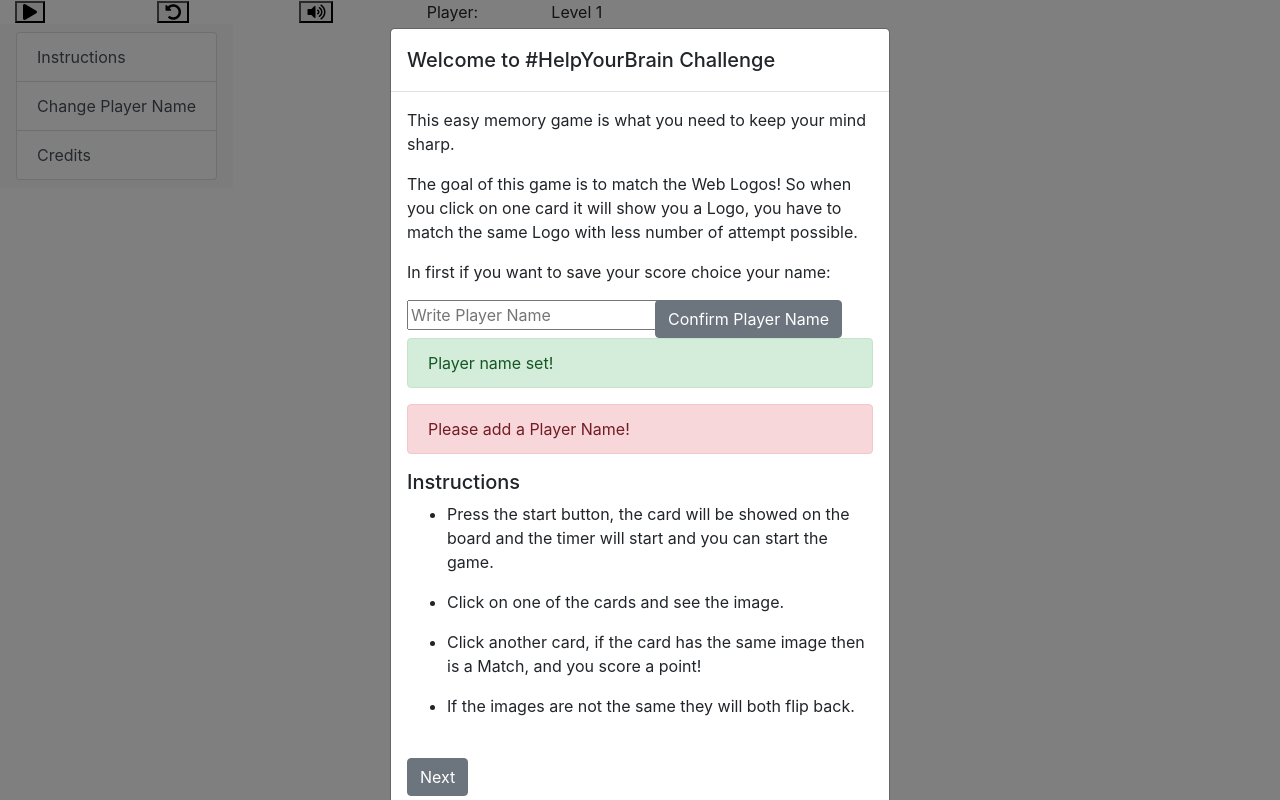
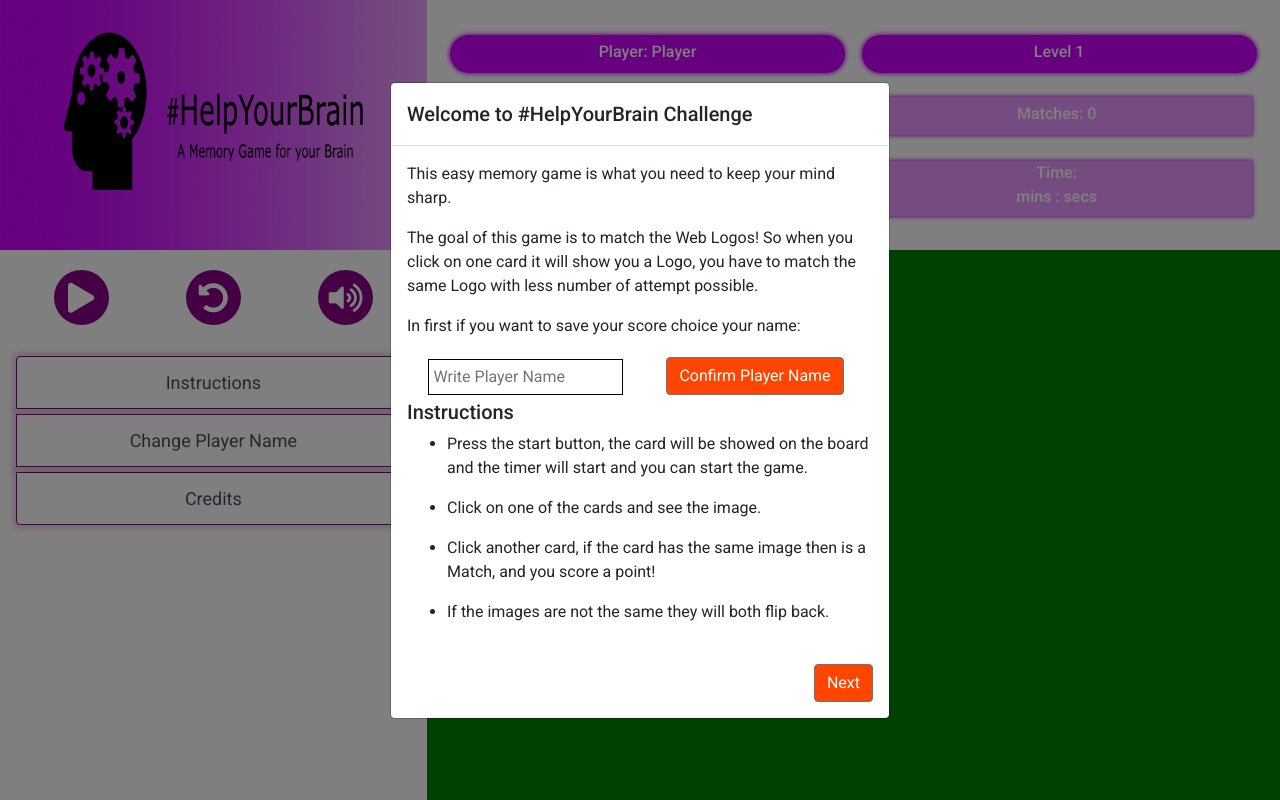
Before and after one commit to augelloantonio/second-milestone-antonio, a plain HTML site: page index.html in a window 1280 px wide. Drawn offline with nearby package versions, Linux system fonts and the light colour scheme; the site is published under a folder, as on GitHub Pages, so addresses that start at the root find nothing.

Commit message:
link css update

```diff
--- a/index.html
+++ b/index.html
@@ -8,7 +8,7 @@
 
     <link rel="stylesheet" href="https://stackpath.bootstrapcdn.com/bootstrap/4.3.1/css/bootstrap.min.css" type="text/css" />
     <link rel="stylesheet" href="https://use.fontawesome.com/releases/v5.8.1/css/all.css" integrity="sha384-50oBUHEmvpQ+1lW4y57PTFmhCaXp0ML5d60M1M7uH2+nqUivzIebhndOJK28anvf" crossorigin="anonymous">
-    <link rel="stylesheet" href="/assets/css/main.css" type="text/css" />
+    <link rel="stylesheet" href="assets/css/main.css" type="text/css" />
 </head>
 
 <body>
--- a/testing/testing.html
+++ b/testing/testing.html
@@ -8,7 +8,7 @@
 
     <link rel="stylesheet" href="https://stackpath.bootstrapcdn.com/bootstrap/4.3.1/css/bootstrap.min.css" type="text/css" />
     <link rel="stylesheet" href="https://use.fontawesome.com/releases/v5.8.1/css/all.css" integrity="sha384-50oBUHEmvpQ+1lW4y57PTFmhCaXp0ML5d60M1M7uH2+nqUivzIebhndOJK28anvf" crossorigin="anonymous">
-    <link rel="stylesheet" href="../css/main.css" type="text/css" />
+    <link rel="stylesheet" href="assets/css/main.css" type="text/css" />
 </head>
 
 <body>
```
